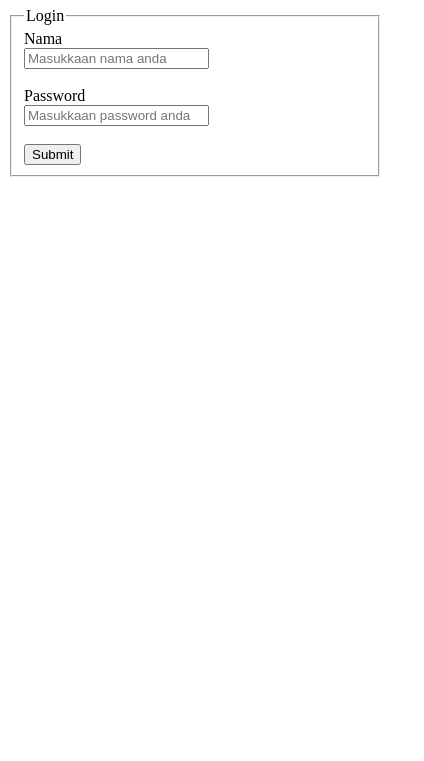
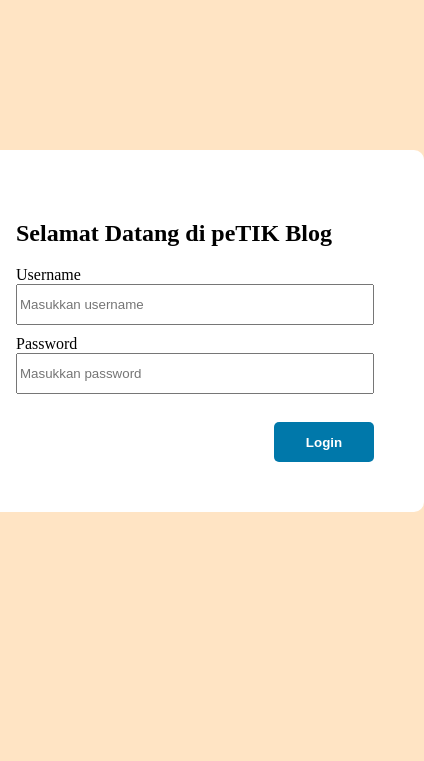
Before and after one commit to Zaidan-lab/Tugas-web-1, a plain HTML site: page login.html in a window 390 px wide. Shown: the part 99-860 px from the top of the page, 424 px wide, since content can reach past the window. Drawn offline with Linux system fonts and the light colour scheme.

Commit message:
tugas responsive

```diff
--- a/login.html
+++ b/login.html
@@ -3,33 +3,27 @@
 <head>
     <meta charset="UTF-8">
     <meta name="viewport" content="width=device-width, initial-scale=1.0">
-    <title>Login</title>
+    <title>Halaman Login</title>
+    <link rel="stylesheet" href="styles.css">
 </head>
-<body>
-    <nav>
-        <a href="index.html">Home</a>|
-        <a href="about.html">About</a>|
-        <a href="semantik.html">Posts</a>|
-        <a href="login.html">Login</a>|
-    </nav>
+<body bgcolor="#eee">
+    <section class="comments">
+<main>
+<h2>Selamat Datang di peTIK Blog</h2>
 
-    <h1>Halaman Login</h1>
     <form action="">
-        <fieldset>
-            <legend>Login</legend>
-            <label for="name">Nama</label>
+            <label for="username">Username</label>
             <br>
-            <input type="text" name="name" id="name" placeholder="Masukkaan nama anda" required>
+            <input type="text" id="usernama" class="form-control" placeholder="Masukkan username" required>
+            <br>
+            <label for="pasword">Password</label>
+            <br>
+            <input type="password" id="password" class="form-control" placeholder="Masukkan password" required>
             <br>
             <br>
-            <label for="password">Password</label>
-            <br>
-            <input type="password" name="password" id="password" placeholder="Masukkaan password anda" required>
-            <br>
-            <br>
-            <button>Submit</button>
-        </fieldset>
+            <button class="btn btn-primary float-end">Login</button>
     </form>
-
+</main>
+</section>
 </body>
 </html>
--- a/style.css
+++ b/style.css
@@ -1,5 +1,24 @@
+* {
+    box-sizing: border-box;
+}
+
+html, body {
+    margin: 0;
+    padding: 0;
+    width: 100%;
+    overflow-x: hidden;
+}
+
+
+/* img, iframe, video {
+    max-width: 100%;
+    height: auto;
+    display: block;
+} */
+
+
 body {
-    background: linear-gradient(to right, #e0f7fa, #ffffff);
+background: linear-gradient(to right, #e0f7fa, #ffffff);
 font-family: Arial, sans-serif;
 color: #333;
 }
@@ -7,17 +26,22 @@ color: #333;
 nav {
     background-color:rgb(15, 69, 111) ;
     text-align: right;
-    height: 50px;
+    height: 100px;
+    width: 100%;
+
+
 }
 
 nav ul {
     vertical-align: middle;
+    margin: 0 2px;
 }
 
 nav li {
     display: inline-block;
     vertical-align: middle;
-    margin: 0 5px;
+    margin: 0 3px;
+    padding: 18px;
 }
 
 nav ul li a{
@@ -25,8 +49,53 @@ nav ul li a{
     text-decoration: none;
     height: 50px;
     line-height: 50px;
-    padding: 0 10px;
+    padding: 0 19px;
 }
+
+
+.comments {
+    background-color: white;
+    display: flex;
+    flex-direction: column;
+    border-radius: 10px;
+    margin: 10px;
+    padding: 8px;
+}
+
+.comments form fieldset {
+    padding: 20px;
+    border-radius: 10px;
+    border: 2 px solid #ccc;
+}
+
+.form-control {
+    width: 350px;
+    height: 35px;
+    margin-bottom: 10px;
+}
+
+.form-control:focus {
+    background-color: #eeeeee;
+    outline-color: #2e7d32;
+}
+
+.btn{
+    height: 40px;
+    width: 100px;
+    font-weight: bold;
+    border-radius: 5px;
+    border: none;
+}
+
+.btn-primary {
+    background-color: #2e7d32;
+    color: white;
+}
+
+.float-end {
+    float: right;
+}
+
 
 footer {
     height:80px;
@@ -35,3 +104,85 @@ footer {
     line-height: 50px;
     text-align: center;
 }
+
+
+
+@media screen and (max-width:992px) {
+    main {
+        flex-direction: column;
+        align-items: center;
+    }
+
+    main article {
+        flex-basis: 100%;
+    }
+
+    main aside {
+        flex-basis: 100%;
+    }
+
+    .form-control {
+        width: 100%;
+    }
+
+    nav {
+        text-align: center;
+        height: auto;
+    }
+
+    nav ul li{
+        display: block;
+        margin: 5px 0;
+    }
+}
+
+
+
+@media screen and (max-width: 600px) {
+    header {
+        flex-direction: column;
+        height: auto;
+        padding: 10px;
+        text-align: center;
+    }
+
+    header .right {
+        margin-top: 10px;
+    }
+
+    nav {
+        text-align: center;
+    }
+
+    nav ul{
+        padding: 0;
+    }
+
+    nav ul li{
+        display: block;
+        margin: 5px 0;
+    }
+
+    main {
+        flex-direction: column;
+        padding: 0 20px;
+    }
+
+    main article img {
+        width: 100%;
+        height: auto;
+    }
+
+    main aside {
+        width: 100%;
+    }
+
+    .form-control, textarea {
+        width: 100%;
+    }
+
+
+    .btn {
+        width: 100%;
+    }
+}
--- /dev/null
+++ b/styles.css
@@ -0,0 +1,57 @@
+body {
+    background-color: bisque;
+    justify-content: center;
+    display: flex;
+    align-items: center;
+    height: 100vh;
+}
+
+
+.comments{
+    background-color: white;
+    display: flex;
+    flex-direction: column;
+    border-radius: 10px;
+    margin: 10px;
+    padding: 50px;
+}
+
+.comments form fieldset {
+    padding: 10px;
+    border-radius: 10px;
+    border: 2px solid #ccc;
+}
+
+.form-control {
+    width: 350px;
+    height: 35px;
+    margin-bottom: 10px;
+ }
+
+ .form-control:focus {
+    background-color:#eeeeee ;
+    outline-color: #0078aa;
+ }
+
+
+ .btn{
+    height: 40px;
+    width: 100px;
+    font-weight: bold;
+    border-radius: 5px;
+    border: none;
+ }
+
+ .btn-primary{
+    background-color: #0078aa;
+    color: white;
+ }
+
+ .btn-primary:hover {
+    background-color: #0078aa;
+
+ }
+
+ .float-end {
+    float: right;
+ }
```
Also changed, not shown: index.html (+9 -6 lines).
